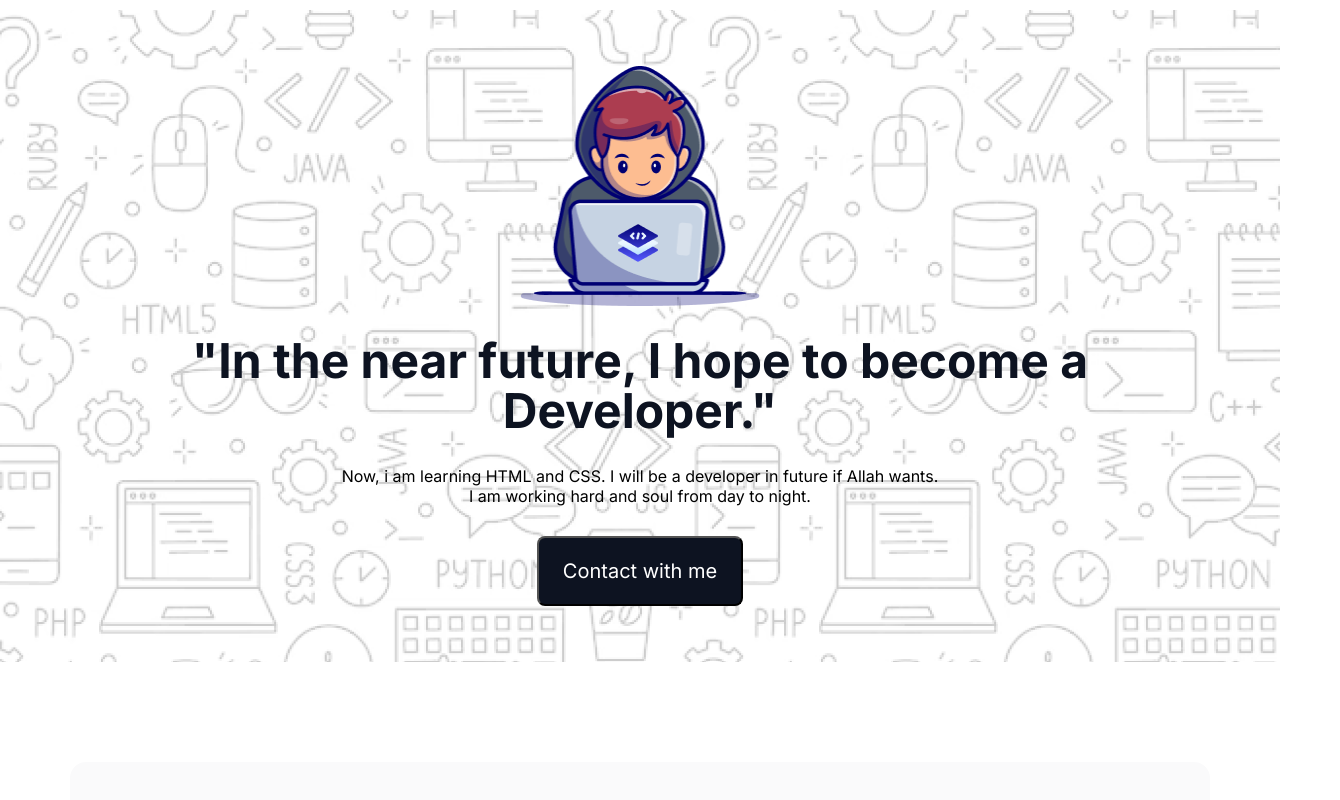
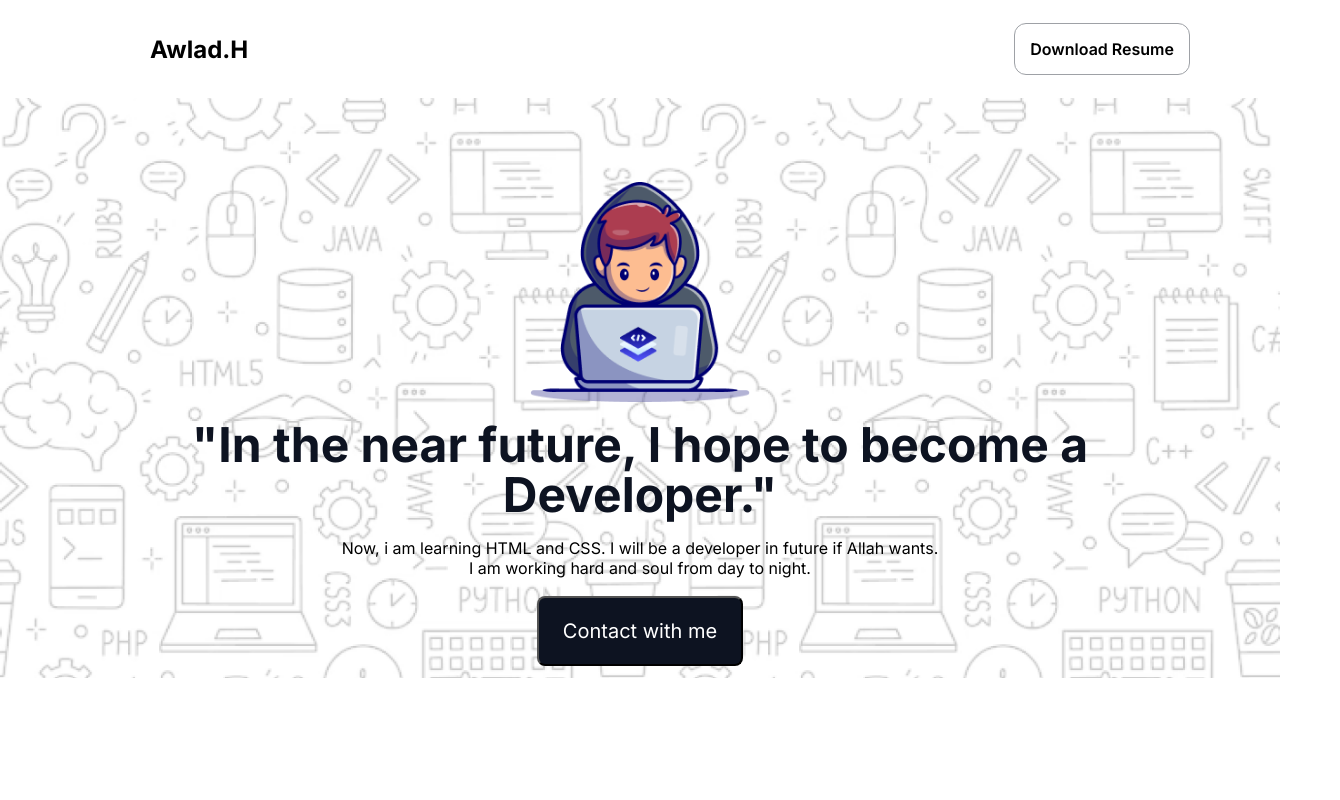
Before and after one commit to imrancoder10/Assignment-One-Batch-10, a plain HTML site: page index.html in a window 1280 px wide. Shown: the top 800 px of the page, 1340 px wide, since content can reach past the window. Drawn offline with Linux system fonts and the light colour scheme.

Commit message:
nav bar include

```diff
--- a/index.html
+++ b/index.html
@@ -10,7 +10,17 @@
 </head>
 
 <body>
-    <header class="header-hero">
+    <header>
+        <nav class="nav-container">
+            <div class="nav-text">
+                <h1>Awlad.H</h1>
+            </div>
+            <div class="nav-button">Download Resume</div>
+
+        </nav>
+
+        <div class="header-hero">
+
             <div class="header-container">
                 <img src="assets/Group.png" alt="" class="header-image">
                 <h1 class="header-title">"In the near future, I hope to
@@ -19,6 +29,7 @@
                     <br>I am
                     working hard and soul from day to night.</p>
                 <a href="#bottom"><button class="header-btn">Contact with me</button></a>
+            </div>
         </div>
     </header>
 
--- a/styles/style.css
+++ b/styles/style.css
@@ -11,14 +11,33 @@ html{
 body {
     font-family: "Inter", sans-serif;
 }
+/* nav section start */
+.nav-container{
+    width: 1340px;
+    height: 58px;
+    margin: 20px auto;
+    padding: 0 150px;
+    display: flex;
+    justify-content: space-between;
+    align-items: center;
+}
+.nav-button{
+    font-size: 16px;
+    font-weight: 600;
+    padding: 15px;
+    background-color: #fff;
+    border: 1px solid #9EA1A6;
+    border-radius: 12px;
+    cursor: pointer;
 
+}
+/* nav section end */
 /* header section start */
 .header-hero {
     background-image: url('../assets/Hero-bg.png');
     background-repeat: no-repeat;
-    background-size: cover;
-    background-position: center center;
-    margin: 10px auto 100px auto;
+    background-size: contain;
+    margin: 10px auto 0px auto;
     max-width: 1440px;
     height: 652px;
     display: flex;
@@ -33,13 +52,13 @@ body {
     flex-direction: column;
     justify-content: center;
     align-items: center;
-    gap: 30px;
+    gap: 18px;
 
 }
 
 .header-image {
-    width: 240px;
-    height: 240px;
+    width: 220px;
+    height: 220px;
 }
 
 .header-title {
@@ -243,10 +262,10 @@ body {
 }
 /* Next target section start */
 .next-target-container{
-    margin-top: 48px;
+    margin-top: 58px;
 }
 .target-card-container{
-    margin-top: 48px;
+    margin-top: 25px;
     display: flex;
     flex-direction: column;
     gap: 25px;
```
Lines whose indentation alone changed are shown as unchanged.
